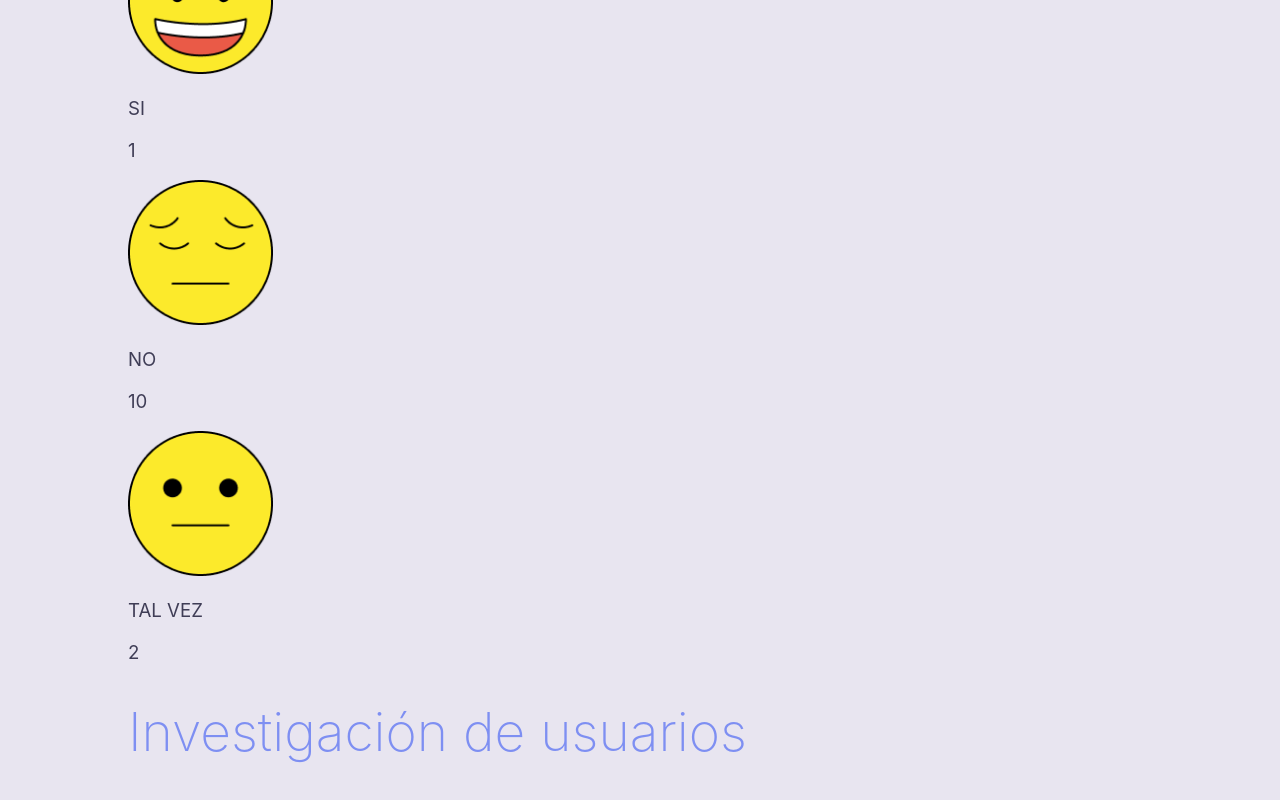
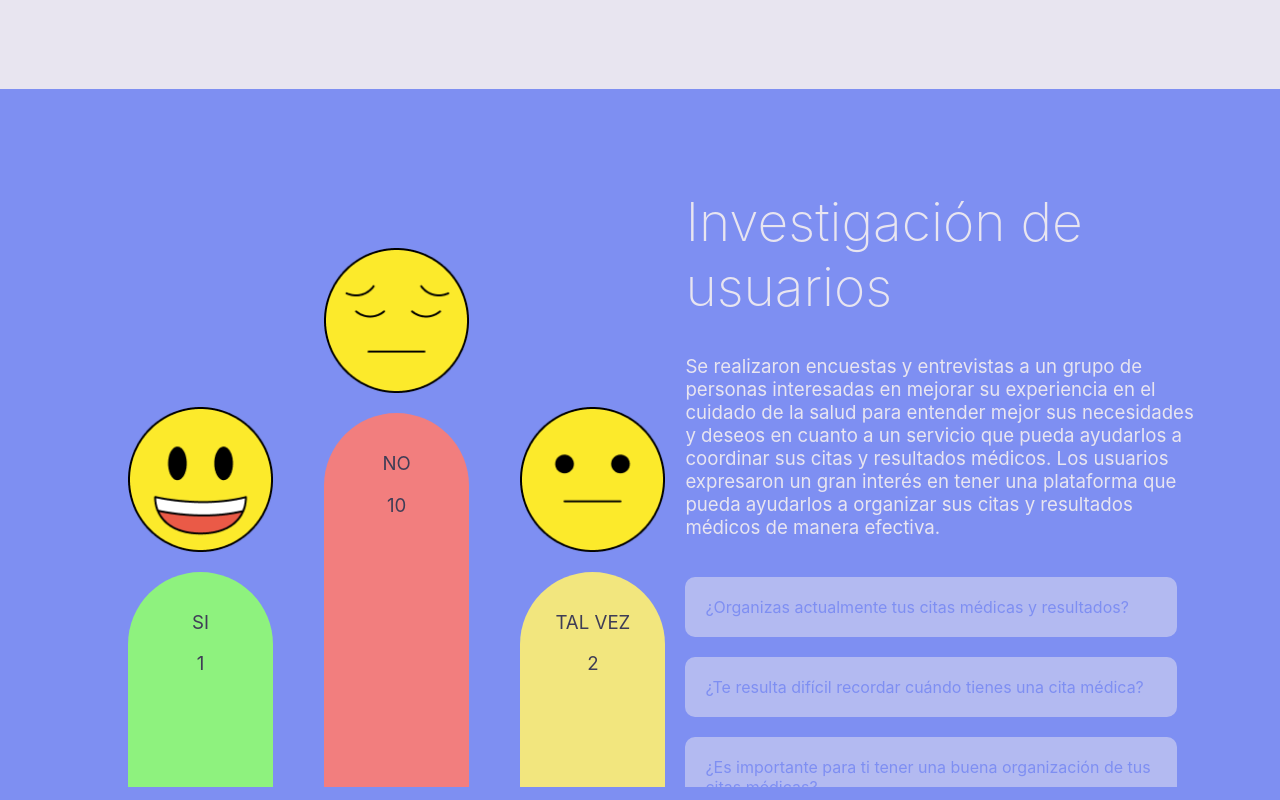
Before and after one commit to dulcevaleriana/dulceValeriana.github.io, a Next.js app: page / in a window 1280 px wide. Shown: the part 2040-2840 px from the top of the page. Built offline with nearby package versions, Linux system fonts and the light colour scheme.

Commit message:
completed user investigation section

```diff
--- a/pages/components/checkUser.tsx
+++ b/pages/components/checkUser.tsx
@@ -6,6 +6,7 @@ interface CheckUserInterface {
     data: string,
     questions: {
         question:string,
+        selected: boolean,
         answer:{
             yes:number,
             maybe:number,
@@ -25,23 +26,62 @@ const CheckUser: FC<CheckUserInterface> = ({
         not:questions[0].answer.not
     })
 
-    return <div>
+    const selectQuestion = (answer,key) => {
+        questions.map(data => data.selected = false)
+        questions[key].selected = true
+        setAnswer(answer)
+    }
+
+    return <div className="class-checkUser">
         <div>
-            <div>
+            <div style={{
+                height:
+                    answer.yes <= 5 ? '60%' :
+                    answer.yes === 6 ? '65%' :
+                    answer.yes === 7 ? '70%' :
+                    answer.yes === 8 ? '75%' :
+                    answer.yes === 9 ? '80%' :
+                    answer.yes === 10 ? '85%' :
+                    answer.yes === 11 ? '90%' :
+                    answer.yes === 12 ? '95%' :
+                    answer.yes === 13 ? '100%' : '0'
+            }}>
                 <Image src="/image/yes.png" alt="yes icon" width={145} height={145} />
                 <span>
                     <p>SI</p>
                     <p>{answer.yes}</p>
                 </span>
             </div>
-            <div>
+            <div style={{
+                height:
+                    answer.not <= 5 ? '60%' :
+                    answer.not === 6 ? '65%' :
+                    answer.not === 7 ? '70%' :
+                    answer.not === 8 ? '75%' :
+                    answer.not === 9 ? '80%' :
+                    answer.not === 10 ? '85%' :
+                    answer.not === 11 ? '90%' :
+                    answer.not === 12 ? '95%' :
+                    answer.not === 13 ? '100%' : '0'
+            }}>
                 <Image src="/image/no.png" alt="no icon" width={145} height={145} />
                 <span>
                     <p>NO</p>
                     <p>{answer.not}</p>
                 </span>
             </div>
-            <div>
+            <div style={{
+                height:
+                    answer.maybe <= 5 ? '60%' :
+                    answer.maybe === 6 ? '65%' :
+                    answer.maybe === 7 ? '70%' :
+                    answer.maybe === 8 ? '75%' :
+                    answer.maybe === 9 ? '80%' :
+                    answer.maybe === 10 ? '85%' :
+                    answer.maybe === 11 ? '90%' :
+                    answer.maybe === 12 ? '95%' :
+                    answer.maybe === 13 ? '100%' : '0'
+            }}>
                 <Image src="/image/maybe.png" alt="maybe icon" width={145} height={145} />
                 <span>
                     <p>TAL VEZ</p>
@@ -53,7 +93,7 @@ const CheckUser: FC<CheckUserInterface> = ({
             <h1>{title}</h1>
             <p>{data}</p>
             <div>
-                {questions.map((data,key) => <div key={key} onClick={()=>setAnswer(data.answer)}>{data.question}</div>)}
+                {questions.map((data,key) => <div key={key} onClick={() => selectQuestion(data.answer,key)} style={{opacity: data.selected && '1'}}>{data.question}</div>)}
             </div>
         </div>
     </div>
--- a/pages/index.tsx
+++ b/pages/index.tsx
@@ -83,6 +83,7 @@ const Home = () => {
         questions={[
           {
             question:"¿Organizas actualmente tus citas médicas y resultados?",
+            selected: false,
             answer:{
                 yes:1,
                 maybe:2,
@@ -91,6 +92,7 @@ const Home = () => {
           },
           {
             question:"¿Te resulta difícil recordar cuándo tienes una cita médica?",
+            selected: false,
             answer:{
                 yes:5,
                 maybe:6,
@@ -99,6 +101,7 @@ const Home = () => {
           },
           {
             question:"¿Es importante para ti tener una buena organización de tus citas médicas?",
+            selected: false,
             answer:{
                 yes:9,
                 maybe:3,
@@ -107,6 +110,7 @@ const Home = () => {
           },
           {
             question:"¿Has utilizado alguna aplicación o servicio para gestionar tus citas médicas anteriormente?",
+            selected: false,
             answer:{
                 yes:12,
                 maybe:1,
@@ -115,6 +119,7 @@ const Home = () => {
           },
           {
             question:"¿Te gustó las características particulares de esa aplicación o servicio?",
+            selected: false,
             answer:{
                 yes:8,
                 maybe:2,
@@ -123,6 +128,7 @@ const Home = () => {
           },
           {
             question:"¿Te gustaría recibir tus resultados médicos a través de una aplicación?",
+            selected: false,
             answer:{
                 yes:5,
                 maybe:6,
@@ -131,6 +137,7 @@ const Home = () => {
           },
           {
             question:"¿Te gustaría tener la opción de programar citas médicas rápidas virtuales?",
+            selected: false,
             answer:{
                 yes:5,
                 maybe:6,
@@ -139,6 +146,7 @@ const Home = () => {
           },
           {
             question:"¿Te gustaría que una opción de cita médica rápida tuviera características específicas?",
+            selected: false,
             answer:{
                 yes:9,
                 maybe:3,
@@ -147,6 +155,7 @@ const Home = () => {
           },
           {
             question:"¿Te gustaría recibir notificaciones de citas médicas y resultados a través de una aplicación o servicio?",
+            selected: false,
             answer:{
                 yes:11,
                 maybe:2,
@@ -155,6 +164,7 @@ const Home = () => {
           },
           {
             question:"¿Hay algún otro problema relacionado con la organización de citas médicas y resultados que te gustaría resolver con un servicio como el SAAS propuesto?",
+            selected: false,
             answer:{
                 yes:13,
                 maybe:0,
--- a/styles/globals.scss
+++ b/styles/globals.scss
@@ -68,6 +68,90 @@ body {
       grid-row: 6;
     }
   }
+
+  .class-checkUser {
+    background: #7E8FF2;
+    margin: 20vh -8rem 0;
+    padding: 8vh 8rem;
+    display: grid;
+    grid-template-columns: auto 50%;
+    gap: 20px;
+
+    > div:first-child {
+      display: flex;
+      gap: 4vw;
+      justify-content: center;
+
+      > div  {
+        position: relative;
+        bottom: 0;
+        display: flex;
+        flex-direction: column;
+        align-self: end;
+
+        > span {
+          bottom: 0;
+          left: 0;
+          right: 0;
+          position: absolute;
+          border-radius: 1000px 1000px 0 0;
+          text-align: center;
+          padding-top: 20px;
+        }
+      }
+
+      > div:first-child {
+        // height: 100%;
+
+        > span {
+          background-color: #8EF27E;
+          top: calc(145px + 20px);
+        }
+      }
+      > div:nth-child(2) {
+        // height: 69%;
+
+        > span {
+          background-color: #F27E7E;
+          top: calc(145px + 20px);
+        }
+      }
+      > div:last-child {
+        // height: 80%;
+
+        > span {
+          background-color: #F2E67E;
+          top: calc(145px + 20px);
+        }
+      }
+    }
+
+    > div:last-child {
+      h1, p {
+        color: #e8e5f0;
+      }
+      > div:last-child {
+        height: 50%;
+        max-height: 230px;
+        overflow-y: auto;
+        padding: 20px 20px 20px 0;
+        display: grid;
+        gap: 20px;
+
+        > div {
+          background: #e8e5f0;
+          color: #7e8ff2;
+          padding: 20px;
+          border-radius: 10px;
+          opacity: 0.5;
+        }
+        > div:focus,
+        > div:hover {
+          opacity: 1;
+        }
+      }
+    }
+  }
 }
 
 h1,
```
